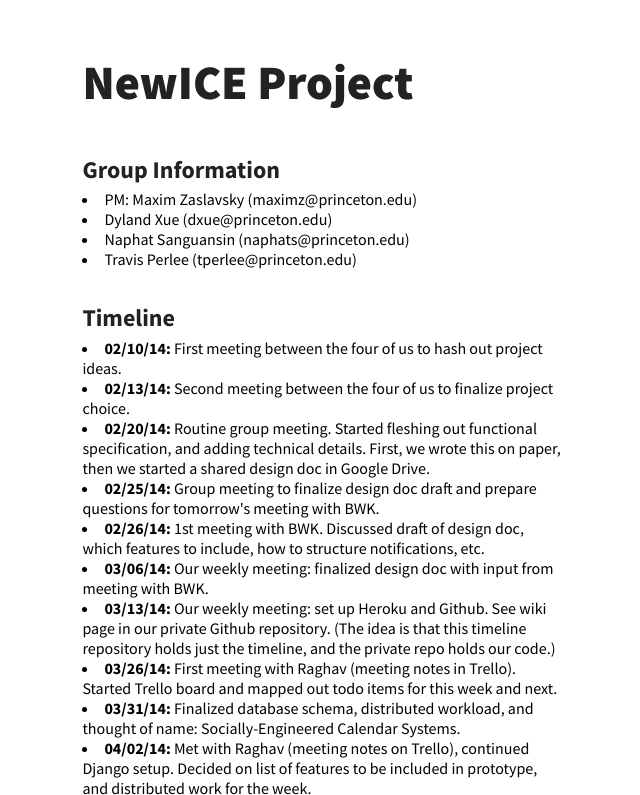
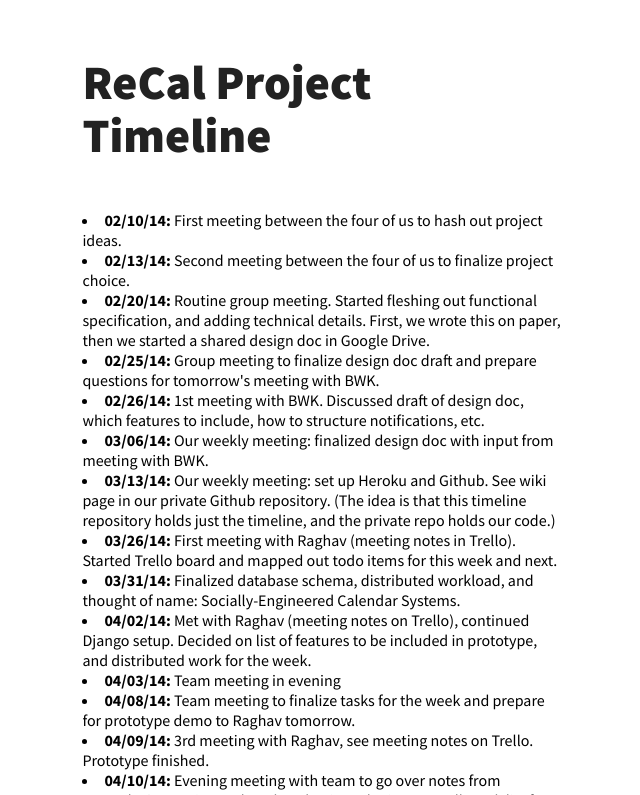
Before and after one commit to nicetigers/timeline, a plain HTML site: page index.html in a window 1280 px wide. Shown: the top 795 px of the page, without its empty margins (84-724 px from the left). Drawn offline with Linux system fonts and the light colour scheme.

Commit message:
Update for output for report

```diff
--- a/index.html
+++ b/index.html
@@ -2,22 +2,22 @@
 <html lang="en">
   <head>
     <meta charset="utf-8" />
-    <title>NewICE Project Timeline</title>
+    <title>ReCal Project Timeline</title>
     <link href="style.css" rel="stylesheet" />
 	  <link href='http://fonts.googleapis.com/css?family=Source+Sans+Pro:400,600,700,900,400italic' type='text/css' rel='stylesheet' />
   </head>
   <body>
   <div id="main" class="push-left">
   <div class="article">
-    <h1>NewICE Project</h1>
+    <h1>ReCal Project Timeline</h1>
 
-    <h2>Group Information</h2>
+    <!--<h2>Group Information</h2>
       <li>PM: Maxim Zaslavsky (maximz@princeton.edu)</li>
       <li>Dyland Xue (dxue@princeton.edu)</li>
       <li>Naphat Sanguansin (naphats@princeton.edu)</li>
       <li>Travis Perlee (tperlee@princeton.edu)</li>
 
-    <h2>Timeline</h2>
+    <h2>Timeline</h2>-->
 
 
       <li><b>02/10/14: </b>First meeting between the four of us to hash out project ideas.</li>
@@ -49,7 +49,8 @@
 
 
     <h2>Weekly status updates</h2>
-    <p>Notes from the weekly TA meetings are in Trello. Fine-grained task lists are in Trello and Github Issues.</p>
+
+    <!--<p>Notes from the weekly TA meetings are in Trello. Fine-grained task lists are in Trello and Github Issues.</p>-->
     <h3>Week One</h3>
     <p>Tasks:</p>
     <pre>
```
